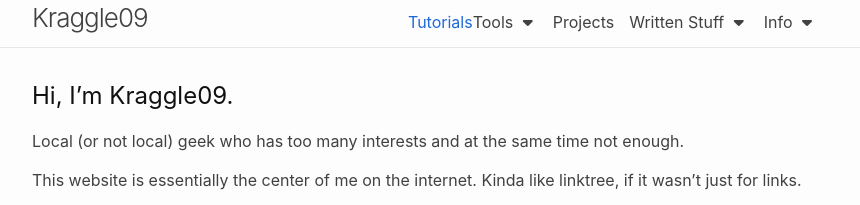
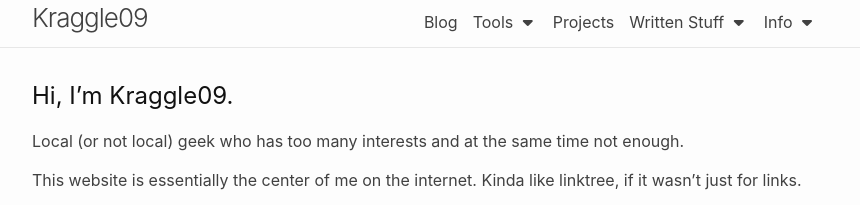
Before and after one commit to Kraggle09/kraggle09.github.io, a Jekyll site: the page built from docs/index.markdown, in a window 1280 px wide. Shown: the top 205 px of the page, without its empty margins (208-1068 px from the left). Built offline with Jekyll 4.4.1, drawn with Linux system fonts in a browser that asks for light colours; nearby versions of some CDN libraries.

Commit message:
okie now it works

```diff
--- a/docs/_includes/nav-items.html
+++ b/docs/_includes/nav-items.html
@@ -1,5 +1,5 @@
 <div class="nav-items">
-  <a href="/blog">Tutorials</a>
+  <a class="nav-item" href="/blog">Blog</a>
   <div class="dropdown">
     <a class="nav-item dropbtn noselect">Tools <i class="fa fa-caret-down"></i></a>
     <div class="dropdown-content">
```
